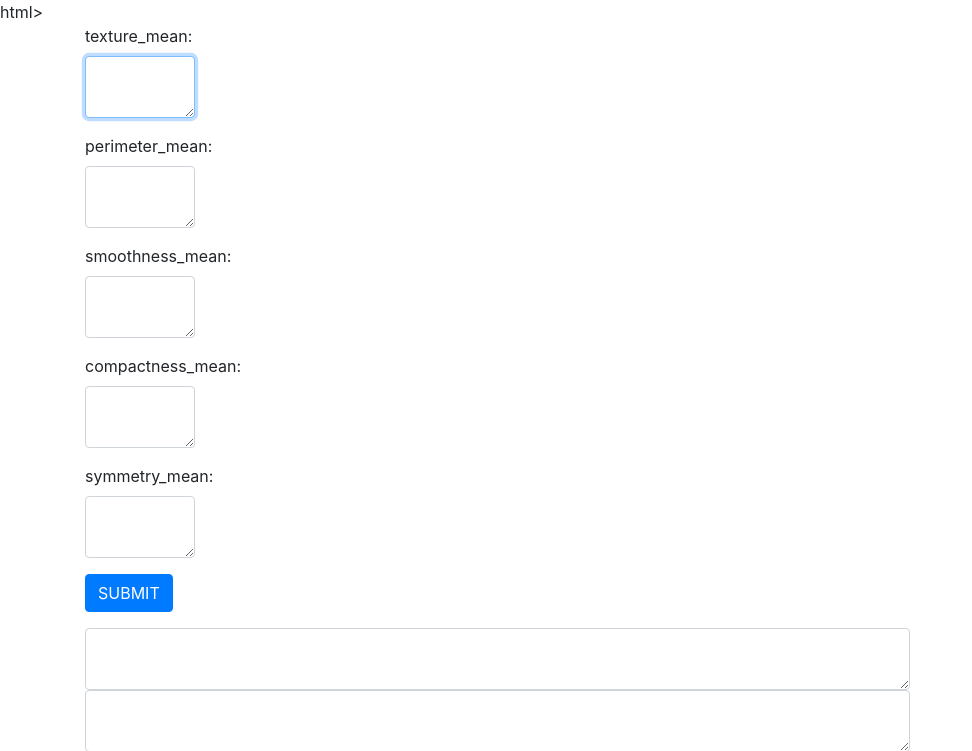
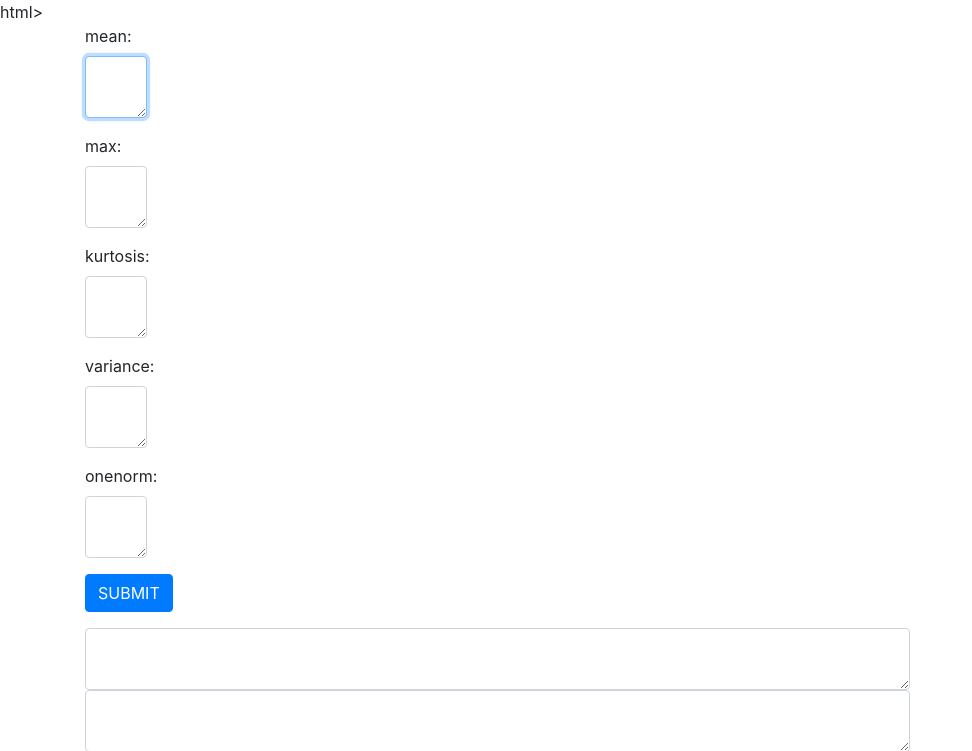
Before and after one commit to Faizal215/PumpTrial2, a Flask app: page / in a window 1280 px wide. Shown: the top 751 px of the page, without its empty margins (0-972 px from the left). Run offline with Flask 2, Linux system fonts and the light colour scheme; some libraries are stand-ins or nearby versions.

Commit message:
Update home.html

```diff
--- a/Templates/home.html
+++ b/Templates/home.html
@@ -13,23 +13,23 @@
 		  <form action="{{ url_for('predict')}}" method="POST">
 		  	<div class="col-sm-9">
 			 <div class="form-group  purple-border">
-				  <label for="comment">texture_mean:</label>
+				  <label for="comment">mean:</label>
 				  <textarea class="form-control" rows="2" id="query1" name="query1" rows="2" cols="5" autofocus>{{query1}}</textarea>
 			</div>
 			<div class="form-group  purple-border">
-				  <label for="comment">perimeter_mean:</label>
+				  <label for="comment">max:</label>
 				  <textarea class="form-control" rows="2" id="query2" name="query2" rows="2" cols="5" autofocus>{{query2}}</textarea>
 			</div>
 			<div class="form-group  purple-border">
-				  <label for="comment">smoothness_mean:</label>
+				  <label for="comment">kurtosis:</label>
 				  <textarea class="form-control" rows="2" id="query3" name="query3" rows="2" cols="5" autofocus>{{query3}}</textarea>
 			</div>
 			<div class="form-group  purple-border">
-				  <label for="comment">compactness_mean:</label>
+				  <label for="comment">variance:</label>
 				  <textarea class="form-control" rows="2" id="query4" name="query4" rows="2" cols="5" autofocus>{{query4}}</textarea>
 			</div>
 			<div class="form-group  purple-border">
-				  <label for="comment">symmetry_mean:</label>
+				  <label for="comment">onenorm:</label>
 				  <textarea class="form-control" rows="2" id="query5" name="query5" rows="2" cols="5" autofocus>{{query5}}</textarea>
 			</div>
 			</div>
```
